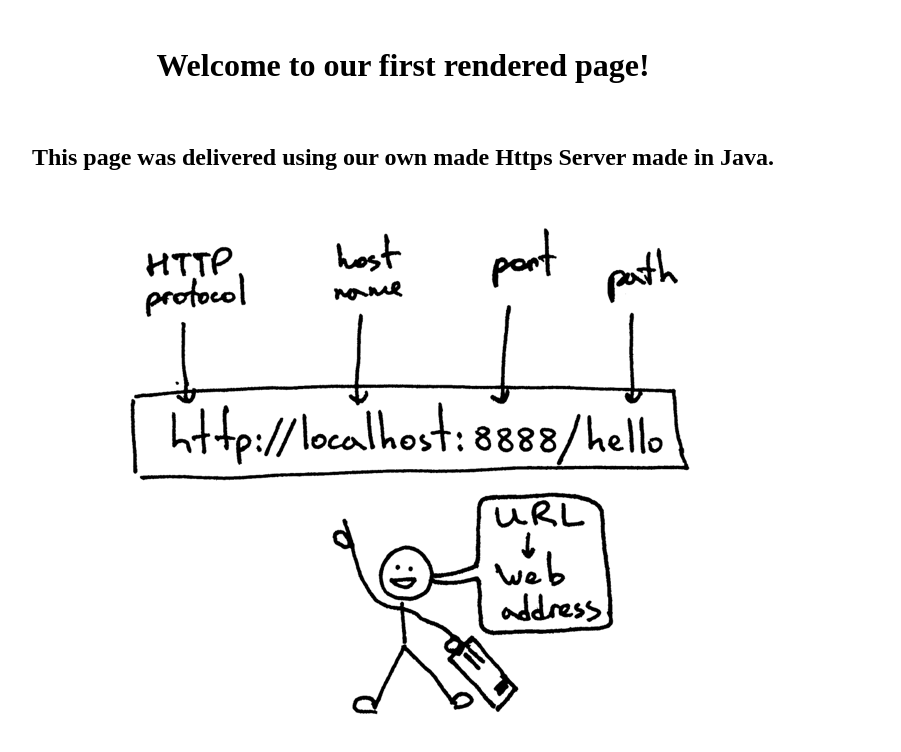
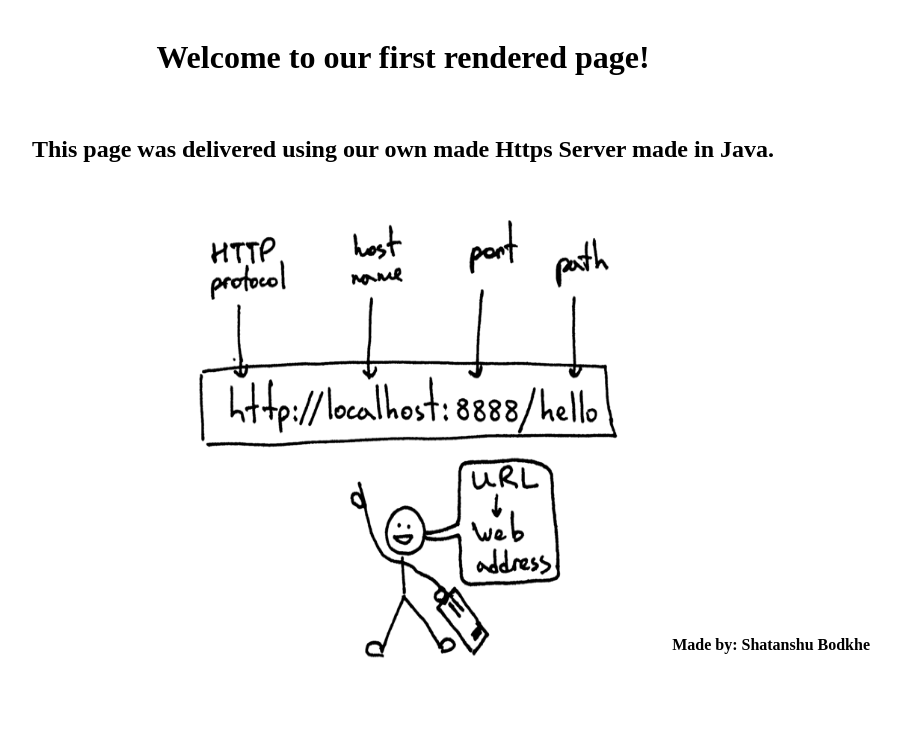
Before and after one commit to shatanshu3006/Server-From-Scratch, a plain HTML site: page WebRoot/index.html in a window 1280 px wide. Shown: the whole page, without its empty margins (237-1138 px from the left). Drawn offline with Linux system fonts and the light colour scheme.

Commit message:
new changes to index.html

```diff
--- a/WebRoot/index.html
+++ b/WebRoot/index.html
@@ -4,6 +4,22 @@
     <style>
         body {
             text-align: center;
+            height: 100vh;
+            margin: 0;
+            overflow: hidden;
+        }
+        .image-container {
+            position: relative;
+            display: inline-block;
+        }
+        .author-label {
+            position: absolute;
+            bottom: 0;
+            right: -250;
+            background: rgba(255, 255, 255, 0.8);
+            font-size: 16px;
+            padding: 4px 8px;
+            border-radius: 4px;
         }
     </style>
 </head>
@@ -13,5 +29,8 @@
 <h2>This page was delivered using our own made Https Server made in Java.</h2>
 <br>
 <br>
-<img src='logo.png'/>
+<div class="image-container">
+    <img src='logo.png' width="450" height="450"/>
+    <h1 class="author-label">Made by: Shatanshu Bodkhe</h1>
+</div>
 </html>
```
